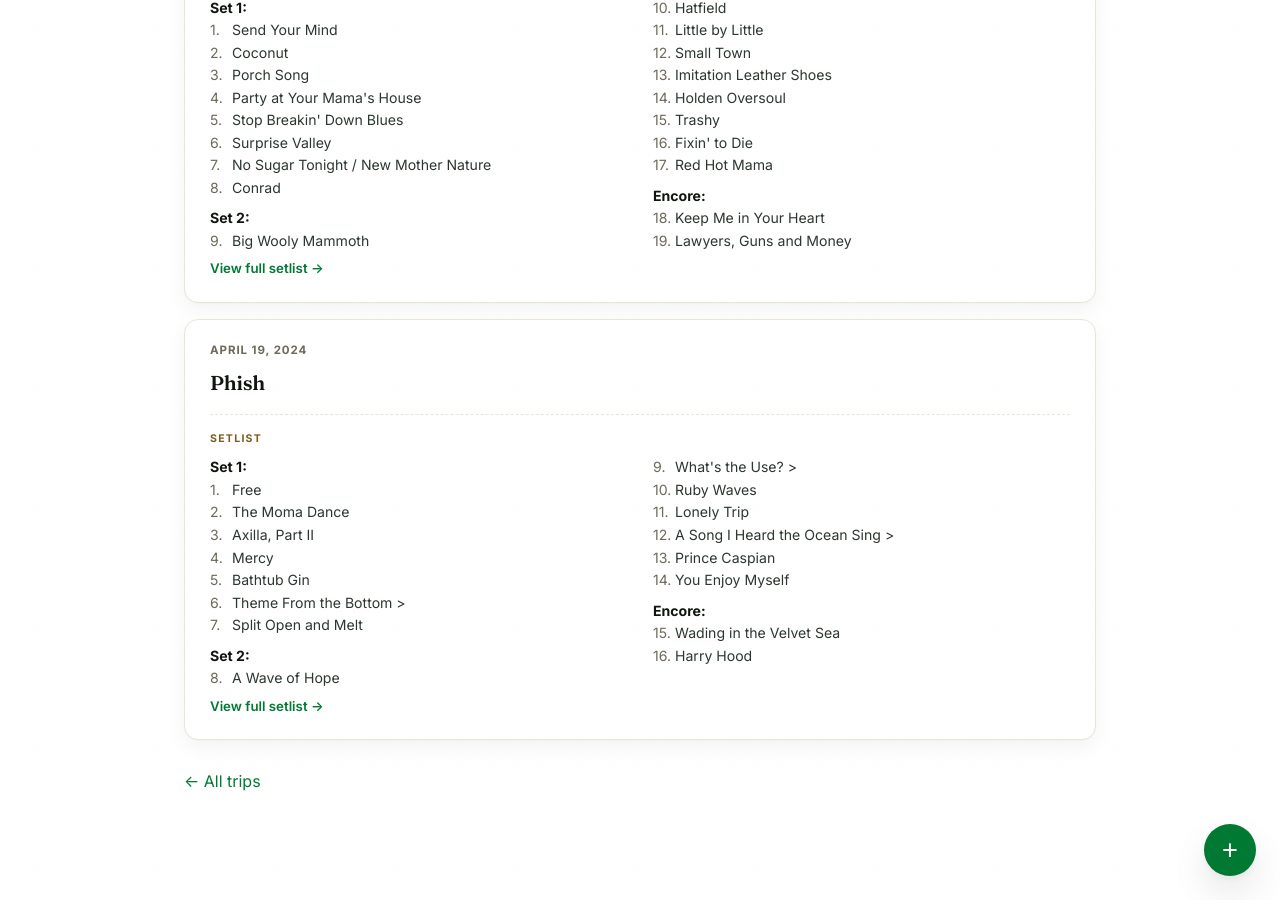
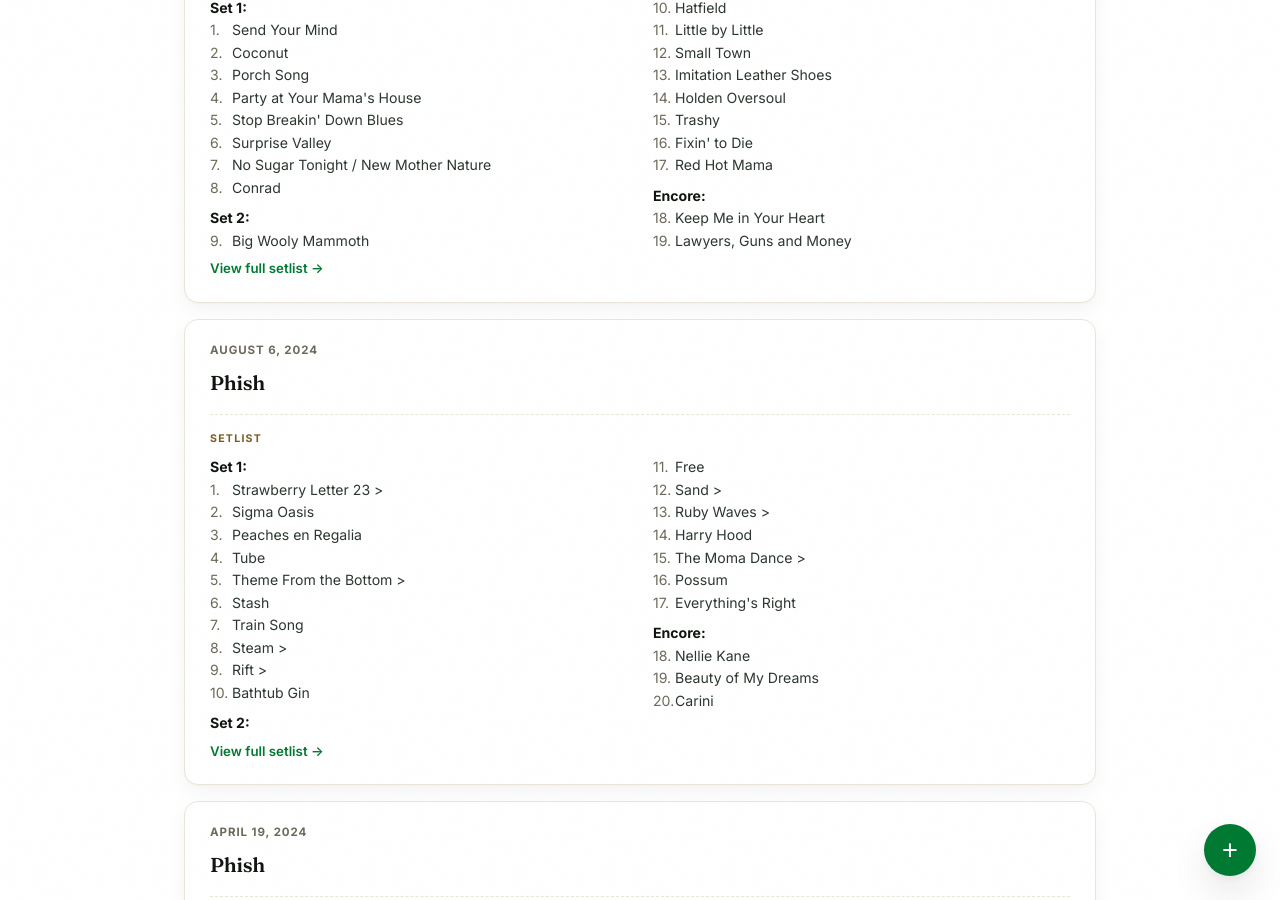
Before and after one commit to bmlanders/adventures, a Jekyll site: the page built from shows/index.html, in a window 1280 px wide and 900 px high, scrolled down 6810 px. Built offline with Jekyll 4.4.1, drawn with Linux system fonts in a browser that asks for light colours.

Commit message:
Log show: Phish on 2024-08-06

```diff
--- a/shows/index.html
+++ b/shows/index.html
@@ -428,6 +428,40 @@
     </ol>
   </div>
   <a class="show-trip-link" href="https://www.setlist.fm/setlist/widespread-panic/2025/ascend-amphitheater-nashville-tn-7b5dbe6c.html" target="_blank" rel="noopener">View full setlist &rarr;</a>
+</div>
+
+<div class="show-entry" id="2024-08-06-phish">
+  <div class="show-date">August 6, 2024</div>
+  <h3>Phish</h3>
+  <div class="setlist">
+    <div class="setlist-lbl">Setlist</div>
+    <ol class="setlist-list">
+      <li class="setlist-set">Set 1:</li>
+      <li>Strawberry Letter 23 &gt;</li>
+      <li>Sigma Oasis</li>
+      <li>Peaches en Regalia</li>
+      <li>Tube</li>
+      <li>Theme From the Bottom &gt;</li>
+      <li>Stash</li>
+      <li>Train Song</li>
+      <li>Steam &gt;</li>
+      <li>Rift &gt;</li>
+      <li>Bathtub Gin</li>
+      <li class="setlist-set">Set 2:</li>
+      <li>Free</li>
+      <li>Sand &gt;</li>
+      <li>Ruby Waves &gt;</li>
+      <li>Harry Hood</li>
+      <li>The Moma Dance &gt;</li>
+      <li>Possum</li>
+      <li>Everything's Right</li>
+      <li class="setlist-set">Encore:</li>
+      <li>Nellie Kane</li>
+      <li>Beauty of My Dreams</li>
+      <li>Carini</li>
+    </ol>
+  </div>
+  <a class="show-trip-link" href="https://www.setlist.fm/setlist/phish/2024/van-andel-arena-grand-rapids-mi-4babbb56.html" target="_blank" rel="noopener">View full setlist &rarr;</a>
 </div>
 
 <div class="show-entry" id="2024-04-19-phish">
```
